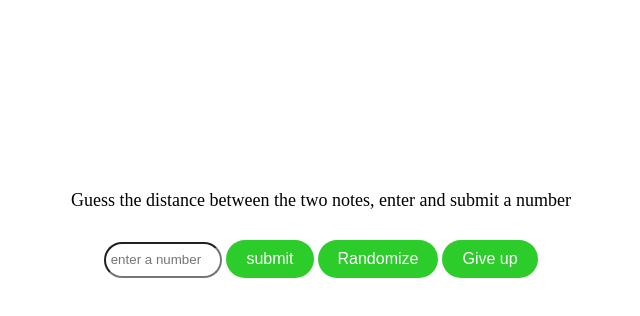
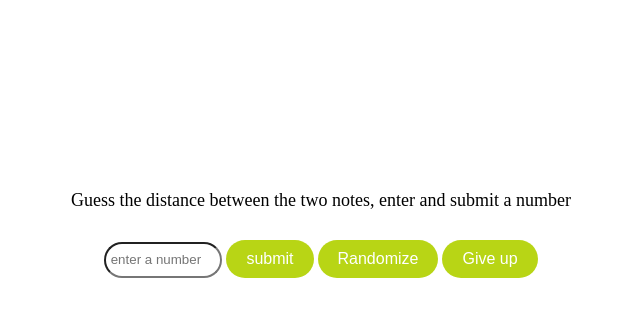
Before and after one commit to Ranger03/SemitoneWebApp, a website: page index.html in a window 1280 px wide. Shown: the part 278-594 px from the top of the page, without its empty margins (319-959 px from the left). Drawn offline with Linux system fonts and the light colour scheme.

Commit message:
updated css file

```diff
--- a/style/style.css
+++ b/style/style.css
@@ -43,7 +43,7 @@
     font-size:large;
 }
 .buttons{
-    background-color: #2ccc2a;
+    background-color: #b8d515;
     color: #fff;
     border: none;
     padding: 10px 20px;
```
